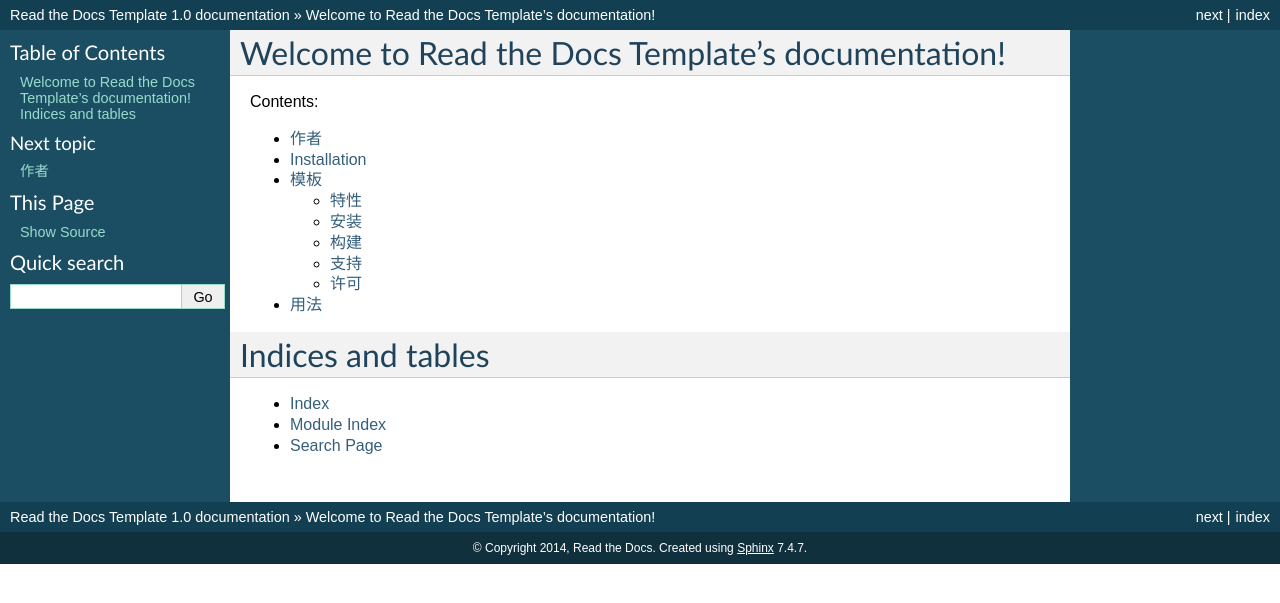
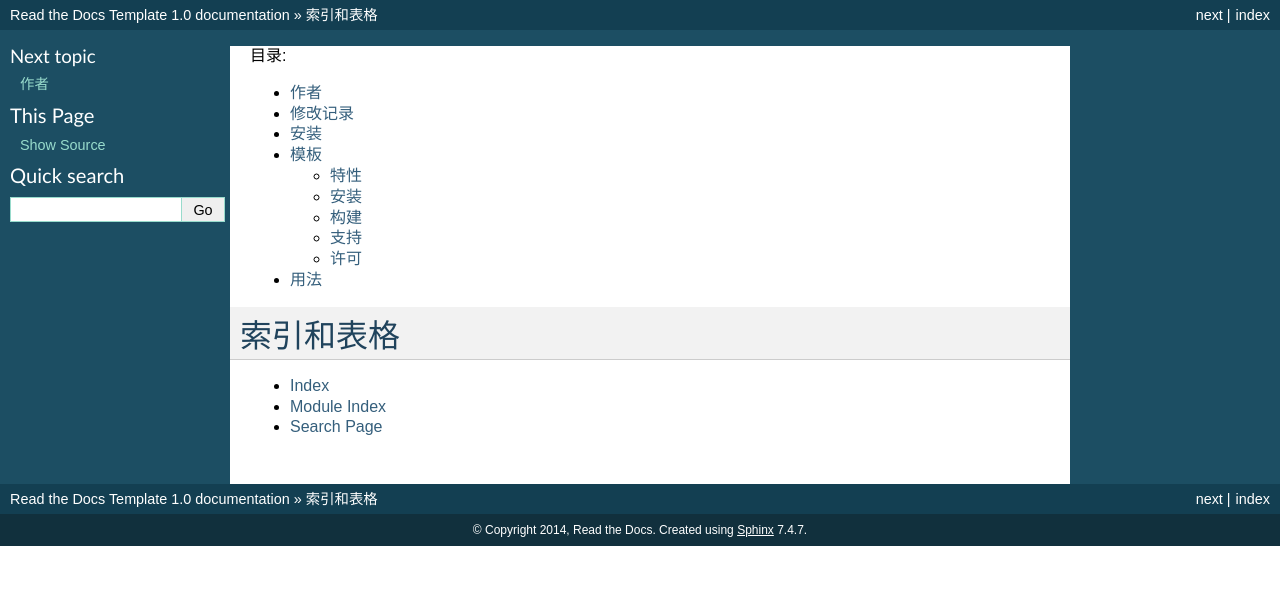
Before and after one commit to Witchie/Doc-PrepaidWaterMeterSystem, a Sphinx documentation site: the page built from docs/index.rst, in a window 1280 px wide. Shown: the top 603 px of the page. Built offline with Sphinx 7.4.7, drawn with Linux system fonts in a browser that asks for light colours.

Commit message:
持续汉化

```diff
--- /dev/null
+++ b/HISTORY.rst
@@ -0,0 +1,2 @@
+修改记录
+-------
--- a/docs/index.rst
+++ b/docs/index.rst
@@ -1,24 +1 @@
-.. Read the Docs Template documentation master file, created by
-   sphinx-quickstart on Tue Aug 26 14:19:49 2014.
-   You can adapt this file completely to your liking, but it should at least
-   contain the root `toctree` directive.
-
-Welcome to Read the Docs Template's documentation!
-==================================================
-
-Contents:
-
-.. toctree::
-   :maxdepth: 2
-   :glob:
-
-   *
-
-
-
-Indices and tables
-==================
-
-* :ref:`genindex`
-* :ref:`modindex`
-* :ref:`search`
+.. include:: ../src/readme.rst
--- a/docs/installation.rst
+++ b/docs/installation.rst
@@ -1,7 +1 @@
-============
-Installation
-============
-
-Install the package with pip::
-
-    $ pip install read-the-docs-template
+.. include:: ../Installation.rst
```
Also changed, not shown: src/readme.rst (added).
